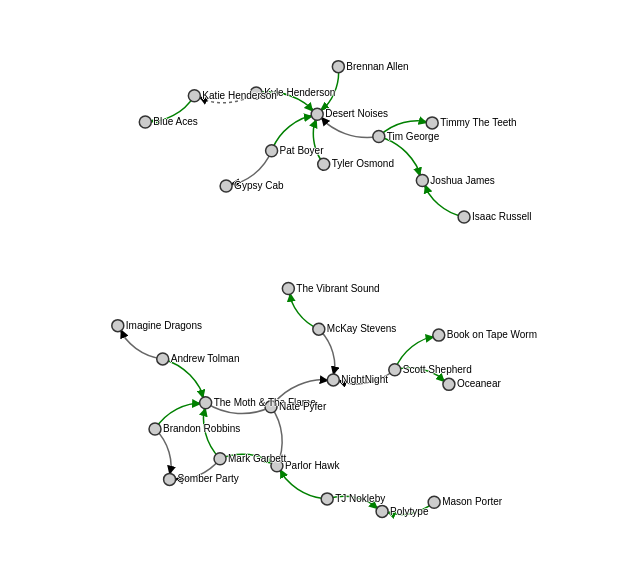
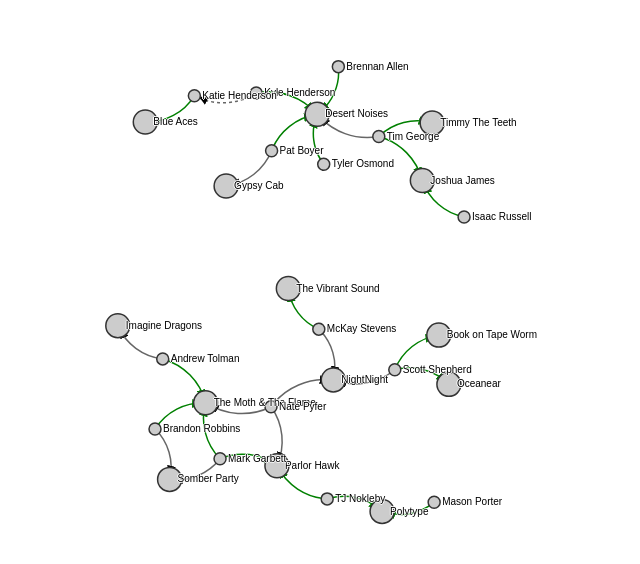
Before and after one commit to dcheesman/ProvoMusicChart, a website: page index.html in a window 1280 px wide. Shown: the part 108-672 px from the top of the page, without its empty margins (187-827 px from the left). Drawn offline with nearby package versions, Linux system fonts and the light colour scheme.

Commit message:
moved data into json file. changed nodes from string to objects

```diff
--- /dev/null
+++ b/band_info.json
@@ -0,0 +1,378 @@
+[{
+  "source":
+    {
+      "name":"Mason Porter",
+      "type": "member"
+    },
+  "type": "current_member_of",
+  "target":
+    {
+      "name": "Polytype",
+      "type": "band"
+    }
+},
+{
+  "source":
+    {
+      "name": "TJ Nokleby",
+      "type": "member"
+    },
+  "type": "current_member_of",
+  "target":
+    {
+      "name": "Polytype",
+      "type": "band"
+    }
+},
+{
+  "source":
+    {
+      "name": "TJ Nokleby",
+      "type": "member"
+    },
+  "type": "current_member_of",
+  "target":
+    {
+      "name": "Parlor Hawk",
+      "type": "band"
+    }
+},
+{
+  "source":
+    {
+      "name": "Mark Garbett",
+      "type": "member"
+    },
+  "type": "current_member_of",
+  "target":
+    {
+      "name": "Parlor Hawk",
+      "type": "band"
+    }
+},
+{
+  "source":
+    {
+      "name": "Mark Garbett",
+      "type": "member"
+    },
+  "type": "current_member_of",
+  "target":
+    {
+      "name": "The Moth & The Flame",
+      "type": "band"
+    }
+},
+{
+  "source":
+    {
+      "name": "Mark Garbett",
+      "type": "member"
+    },
+  "type": "previous_member_of",
+  "target":
+    {
+      "name": "Somber Party",
+      "type": "band"
+    }
+},
+{
+  "source":
+    {
+      "name": "Kyle Henderson",
+      "type": "member"
+    },
+  "type": "current_member_of",
+  "target":
+    {
+      "name": "Desert Noises",
+      "type": "band"
+    }
+},
+{
+  "source":
+    {
+      "name": "Katie Henderson",
+      "type": "member"
+    },
+  "type": "current_member_of",
+  "target":
+    {
+      "name": "Blue Aces",
+      "type": "band"
+    }
+},
+{
+  "source":
+    {
+      "name": "Kyle Henderson",
+      "type": "member"
+    },
+  "type": "related_to",
+  "target":
+    {
+      "name": "Katie Henderson",
+      "type": "member"
+    }
+},
+{
+  "source":
+    {
+      "name": "Pat Boyer",
+      "type": "member"
+    },
+  "type": "previous_member_of",
+  "target":
+    {
+      "name": "Gypsy Cab",
+      "type": "band"
+    }
+},
+{
+  "source":
+    {
+      "name": "Pat Boyer",
+      "type": "member"
+    },
+  "type": "current_member_of",
+  "target":
+    {
+      "name": "Desert Noises",
+      "type": "band"
+    }
+},
+{
+  "source":
+    {
+      "name": "Tyler Osmond",
+      "type": "member"
+    },
+  "type": "current_member_of",
+  "target":
+    {
+      "name": "Desert Noises",
+      "type": "band"
+    }
+},
+{
+  "source":
+    {
+      "name": "Brennan Allen",
+      "type": "member"
+    },
+  "type": "current_member_of",
+  "target":
+    {
+      "name": "Desert Noises",
+      "type": "band"
+    }
+},
+{
+  "source":
+    {
+      "name": "Tim George",
+      "type": "member"
+    },
+  "type": "current_member_of",
+  "target":
+    {
+      "name": "Timmy The Teeth",
+      "type": "band"
+    }
+},
+{
+  "source":
+    {
+      "name": "Tim George",
+      "type": "member"
+    },
+  "type": "previous_member_of",
+  "target":
+    {
+      "name": "Desert Noises",
+      "type": "band"
+    }
+},
+{
+  "source":
+    {
+      "name": "Tim George",
+      "type": "member"
+    },
+  "type": "current_member_of",
+  "target":
+    {
+      "name": "Joshua James",
+      "type": "band"
+    }
+},
+{
+  "source":
+    {
+      "name": "Isaac Russell",
+      "type": "member"
+    },
+  "type": "current_member_of",
+  "target":
+    {
+      "name": "Joshua James",
+      "type": "band"
+    }
+},
+{
+  "source":
+    {
+      "name": "Brandon Robbins",
+      "type": "member"
+    },
+  "type": "current_member_of",
+  "target":
+    {
+      "name": "The Moth & The Flame",
+      "type": "band"
+    }
+},
+{
+  "source":
+    {
+      "name": "Brandon Robbins",
+      "type": "member"
+    },
+  "type": "previous_member_of",
+  "target":
+    {
+      "name": "Somber Party",
+      "type": "band"
+    }
+},
+{
+  "source":
+    {
+      "name": "Andrew Tolman",
+      "type": "member"
+    },
+  "type": "current_member_of",
+  "target":
+    {
+      "name": "The Moth & The Flame",
+      "type": "band"
+    }
+},
+{
+  "source":
+    {
+      "name": "Andrew Tolman",
+      "type": "member"
+    },
+  "type": "previous_member_of",
+  "target":
+    {
+      "name": "Imagine Dragons",
+      "type": "band"
+    }
+},
+{
+  "source":
+    {
+      "name": "Scott Shepherd",
+      "type": "member"
+    },
+  "type": "current_member_of",
+  "target":
+    {
+      "name": "Book on Tape Worm",
+      "type": "band"
+    }
+},
+{
+  "source":
+    {
+      "name": "Scott Shepherd",
+      "type": "member"
+    },
+  "type": "current_member_of",
+  "target":
+    {
+      "name": "Oceanear",
+      "type": "band"
+    }
+},
+{
+  "source":
+    {
+      "name": "Scott Shepherd",
+      "type": "member"
+    },
+  "type": "previous_member_of",
+  "target":
+    {
+      "name": "NightNight",
+      "type": "band"
+    }
+},
+{
+  "source":
+    {
+      "name": "McKay Stevens",
+      "type": "member"
+    },
+  "type": "previous_member_of",
+  "target":
+    {
+      "name": "NightNight",
+      "type": "band"
+    }
+},
+{
+  "source":
+    {
+      "name": "McKay Stevens",
+      "type": "member"
+    },
+  "type": "current_member_of",
+  "target":
+    {
+      "name": "The Vibrant Sound",
+      "type": "band"
+    }
+},
+{
+  "source":
+    {
+      "name": "Nate Pyfer",
+      "type": "member"
+    },
+  "type": "previous_member_of",
+  "target":
+    {
+      "name": "NightNight",
+      "type": "band"
+    }
+},
+{
+  "source":
+    {
+      "name": "Nate Pyfer",
+      "type": "member"
+    },
+  "type": "producer_for",
+  "target":
+    {
+      "name": "The Moth & The Flame",
+      "type": "band"
+    }
+},
+{
+  "source":
+    {
+      "name": "Nate Pyfer",
+      "type": "member"
+    },
+  "type": "producer_for",
+  "target":
+    {
+      "name": "Parlor Hawk",
+      "type": "band"
+    }
+}
+]
--- a/index.html
+++ b/index.html
@@ -34,50 +34,22 @@
 
 </style>
 <body>
-<script src="http://d3js.org/d3.v3.min.js"></script>
+<script src="http://d3js.org/d3.v3.js"></script>
 <script>
 
 // http://blog.thomsonreuters.com/index.php/mobile-patent-suits-graphic-of-the-day/
-var links = [
-  {source: "Mason Porter", type: "current_member_of", target: "Polytype"},
-  {source: "TJ Nokleby", type: "current_member_of", target: "Polytype"},
-  {source: "TJ Nokleby", type: "current_member_of", target: "Parlor Hawk"},
-  {source: "Mark Garbett", type: "current_member_of", target: "Parlor Hawk"},
-  {source: "Mark Garbett", type: "current_member_of", target: "The Moth & The Flame"},
-  {source: "Mark Garbett", type: "previous_member_of", target: "Somber Party"},
-  {source: "Kyle Henderson", type: "current_member_of", target: "Desert Noises"},
-  {source: "Katie Henderson", type: "current_member_of", target: "Blue Aces"},
-  {source: "Kyle Henderson", type: "related_to", target: "Katie Henderson"},
-  {source: "Pat Boyer", type: "previous_member_of", target: "Gypsy Cab"},
-  {source: "Pat Boyer", type: "current_member_of", target: "Desert Noises"},
-  {source: "Tyler Osmond", type: "current_member_of", target: "Desert Noises"},
-  {source: "Brennan Allen", type: "current_member_of", target: "Desert Noises"},
-  {source: "Tim George", type: "current_member_of", target: "Timmy The Teeth"},
-  {source: "Tim George", type: "previous_member_of", target: "Desert Noises"},
-  {source: "Tim George", type: "current_member_of", target: "Joshua James"},
-  {source: "Isaac Russell", type: "current_member_of", target: "Joshua James"},
-  {source: "Brandon Robbins", type: "current_member_of", target: "The Moth & The Flame"},
-  {source: "Brandon Robbins", type: "previous_member_of", target: "Somber Party"},
-  {source: "Andrew Tolman", type: "current_member_of", target: "The Moth & The Flame"},
-  {source: "Andrew Tolman", type: "previous_member_of", target: "Imagine Dragons"},
-  {source: "Scott Shepherd", type: "current_member_of", target: "Book on Tape Worm"},
-  {source: "Scott Shepherd", type: "current_member_of", target: "Oceanear"},
-  {source: "Scott Shepherd", type: "previous_member_of", target: "NightNight"},
-  {source: "McKay Stevens", type: "previous_member_of", target: "NightNight"},
-  {source: "McKay Stevens", type: "current_member_of", target: "The Vibrant Sound"},
-  {source: "Nate Pyfer", type: "previous_member_of", target: "NightNight"},
-  {source: "Nate Pyfer", type: "producer_for", target: "The Moth & The Flame"},
-  {source: "Nate Pyfer", type: "producer_for", target: "Parlor Hawk"}
 
-];
+d3.json("band_info.json", function (band_data){
+  var links = band_data;
 
   var nodes = {};
 
   // Compute the distinct nodes from the links.
   links.forEach(function(link) {
-  link.source = nodes[link.source] || (nodes[link.source] = {name: link.source});
-  link.target = nodes[link.target] || (nodes[link.target] = {name: link.target});
+    link.source = nodes[link.source.name] || (nodes[link.source.name] = link.source);
+    link.target = nodes[link.target.name] || (nodes[link.target.name] = link.target);
   });
+  debugger;
 
   var width = 960,
       height = 800;
@@ -97,7 +69,7 @@
 
   // Per-type markers, as they don't inherit styles.
   svg.append("defs").selectAll("marker")
-    .data(["current_member_of", "related_to", "previous_member_of"])
+      .data(["current_member_of", "related_to", "previous_member_of", "producer_for"])
     .enter().append("marker")
       .attr("id", function(d) { return d; })
       .attr("viewBox", "0 -5 10 10")
@@ -118,7 +90,13 @@
   var circle = svg.append("g").selectAll("circle")
       .data(force.nodes())
     .enter().append("circle")
-    .attr("r", 6)
+      .attr("r", function(d){
+        if(d.type === "band"){
+          return 12;
+        } else {
+          return 6;
+        }
+      })
       .call(force.drag);
 
   var text = svg.append("g").selectAll("text")
@@ -145,5 +123,5 @@
   function transform(d) {
     return "translate(" + d.x + "," + d.y + ")";
   }
-
+})
 </script>
```
Lines whose indentation alone changed are shown as unchanged.
